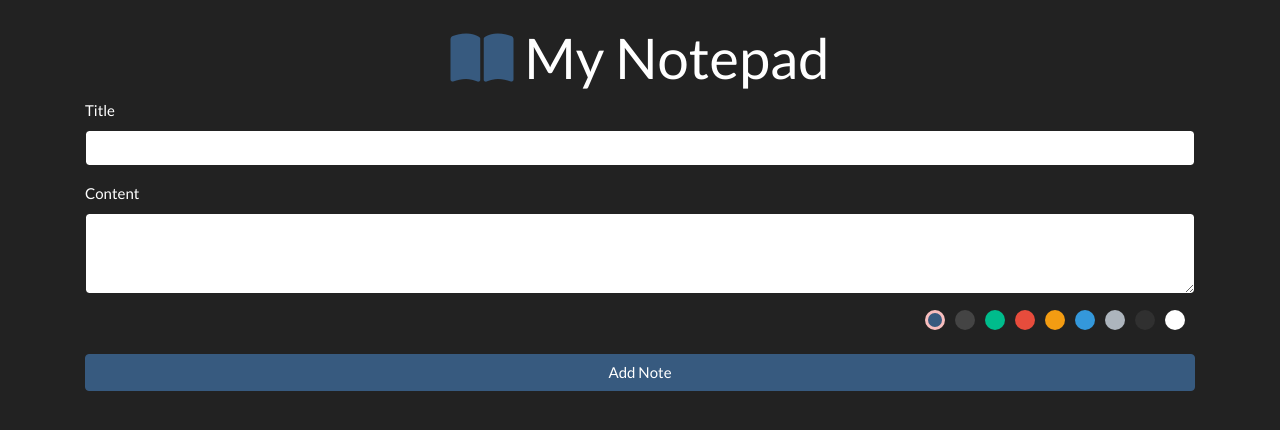
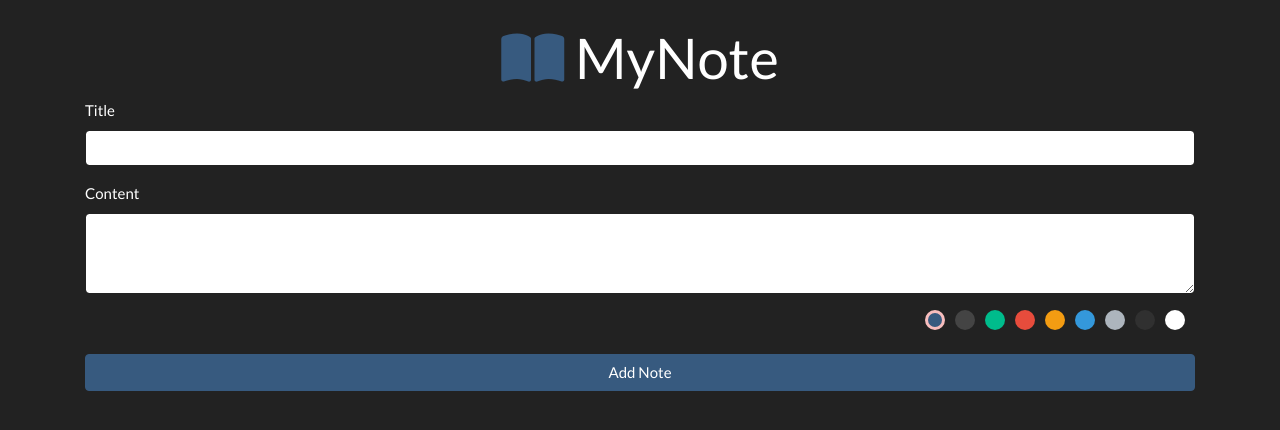
Before and after one commit to shubham2704/mynote, a plain HTML site: page index.html in a window 1280 px wide. Drawn offline with nearby package versions, Linux system fonts and the light colour scheme.

Commit message:
changes to index.html

```diff
--- a/index.html
+++ b/index.html
@@ -8,14 +8,14 @@
     <script src="https://kit.fontawesome.com/c7d8df87b8.js" crossorigin="anonymous"></script>
     <link rel="stylesheet" href="https://bootswatch.com/4/darkly/bootstrap.min.css">
     <link rel="stylesheet" href="style.css">
-    <title>Note Taking App</title>
+    <title>MyNote</title>
 </head>
 
 <body>
     <div class="container mt-4">
         <h1 class="display-4 text-center">
             <i class="fas fa-book-open text-primary"></i>
-            My Notepad
+            MyNote
         </h1>
         <form id="note-form">
             <div class="form-group">
```
